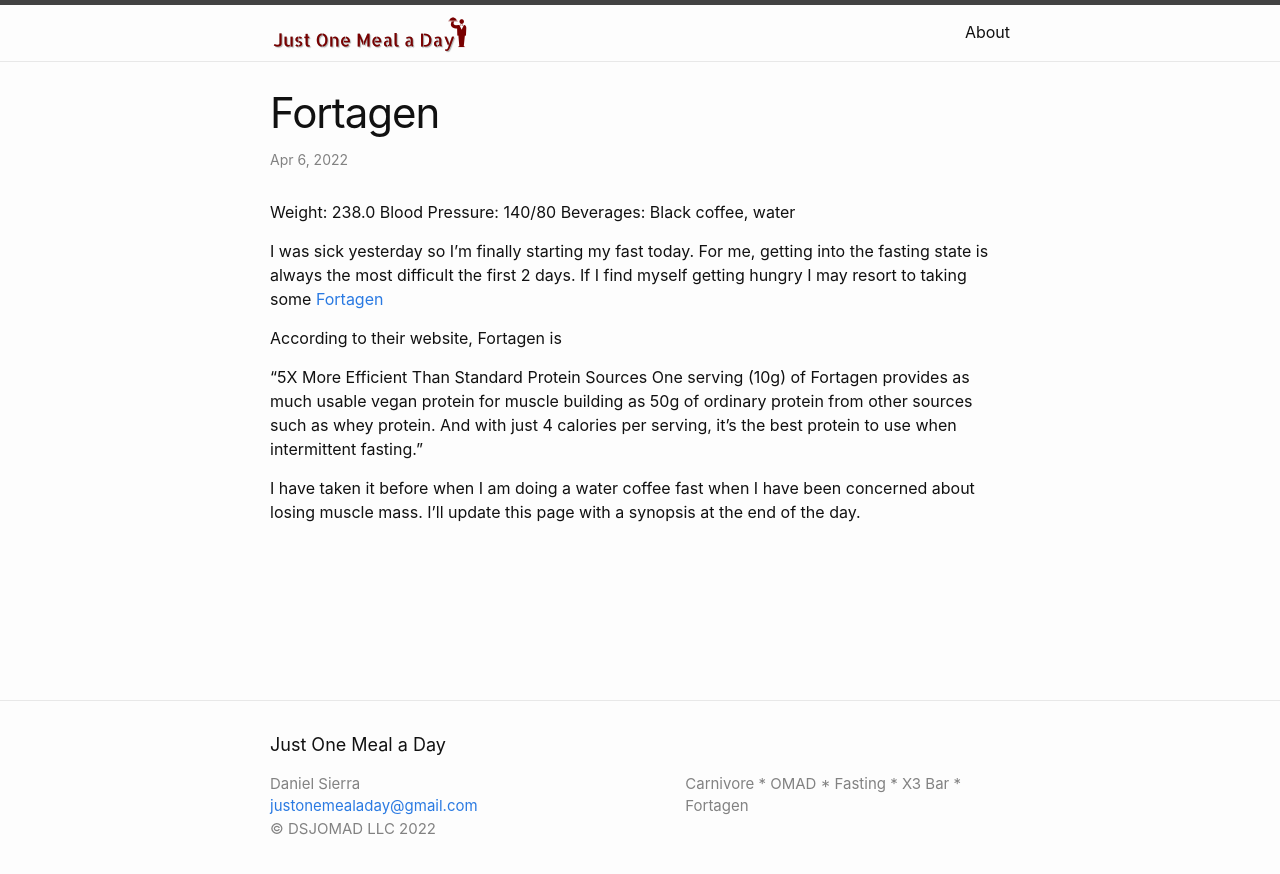
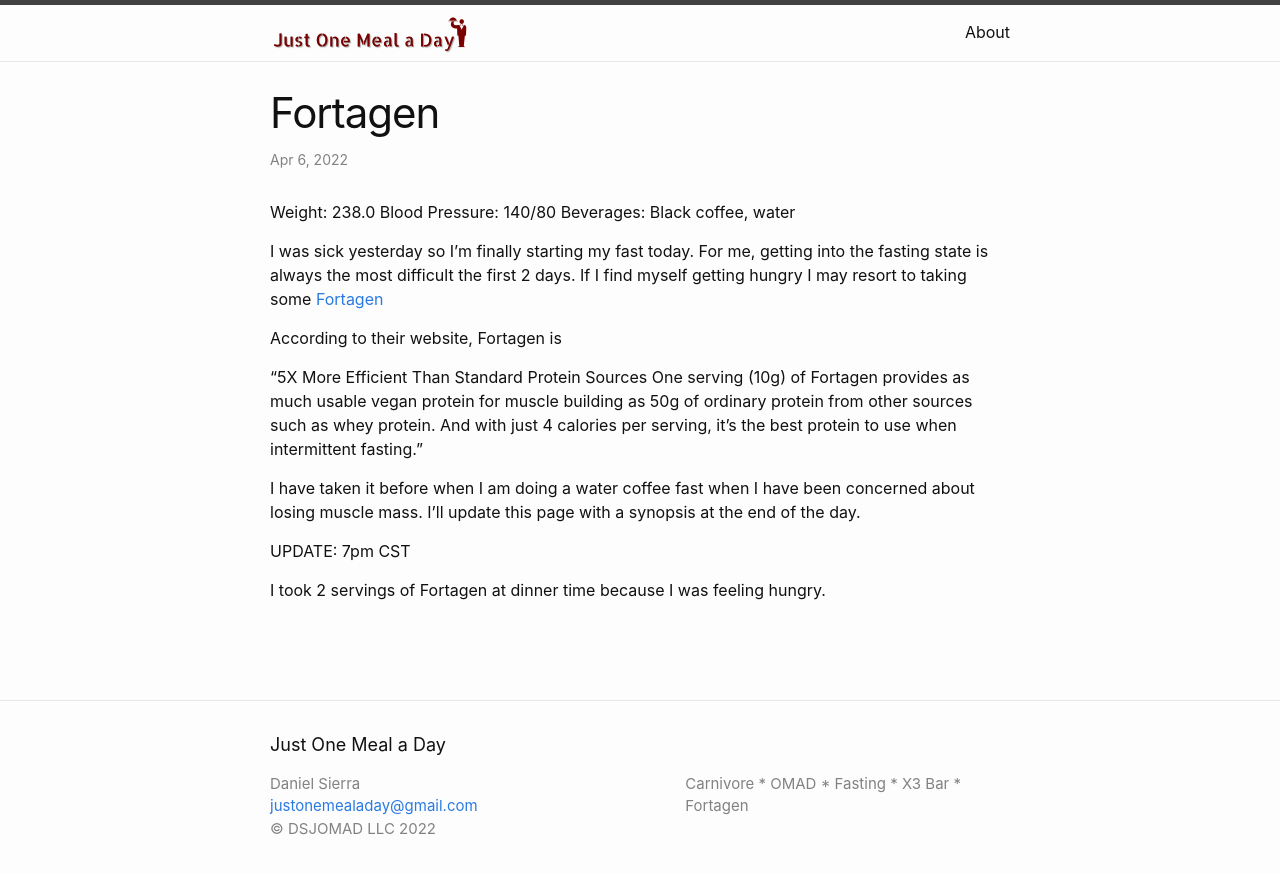
Before and after one commit to dsjomad/justonemealaday, a Jekyll site: the page built from _posts/2022-04-06-fortagen.md, in a window 1280 px wide. Shown: the top 874 px of the page. Built offline with Jekyll 4.4.1, drawn with Linux system fonts in a browser that asks for light colours; our own code applies the rules of GitHub Pages for plain Markdown files.

Commit message:
Update 2022-04-06-fortagen.md

```diff
--- a/_posts/2022-04-06-fortagen.md
+++ b/_posts/2022-04-06-fortagen.md
@@ -15,3 +15,7 @@ And with just 4 calories per serving, it's the best protein to use when intermit
 
 I have taken it before when I am doing a water coffee fast when I have been concerned about losing muscle mass.
 I'll update this page with a synopsis at the end of the day.
+
+UPDATE: 7pm CST
+
+I took 2 servings of Fortagen at dinner time because I was feeling hungry.
```
